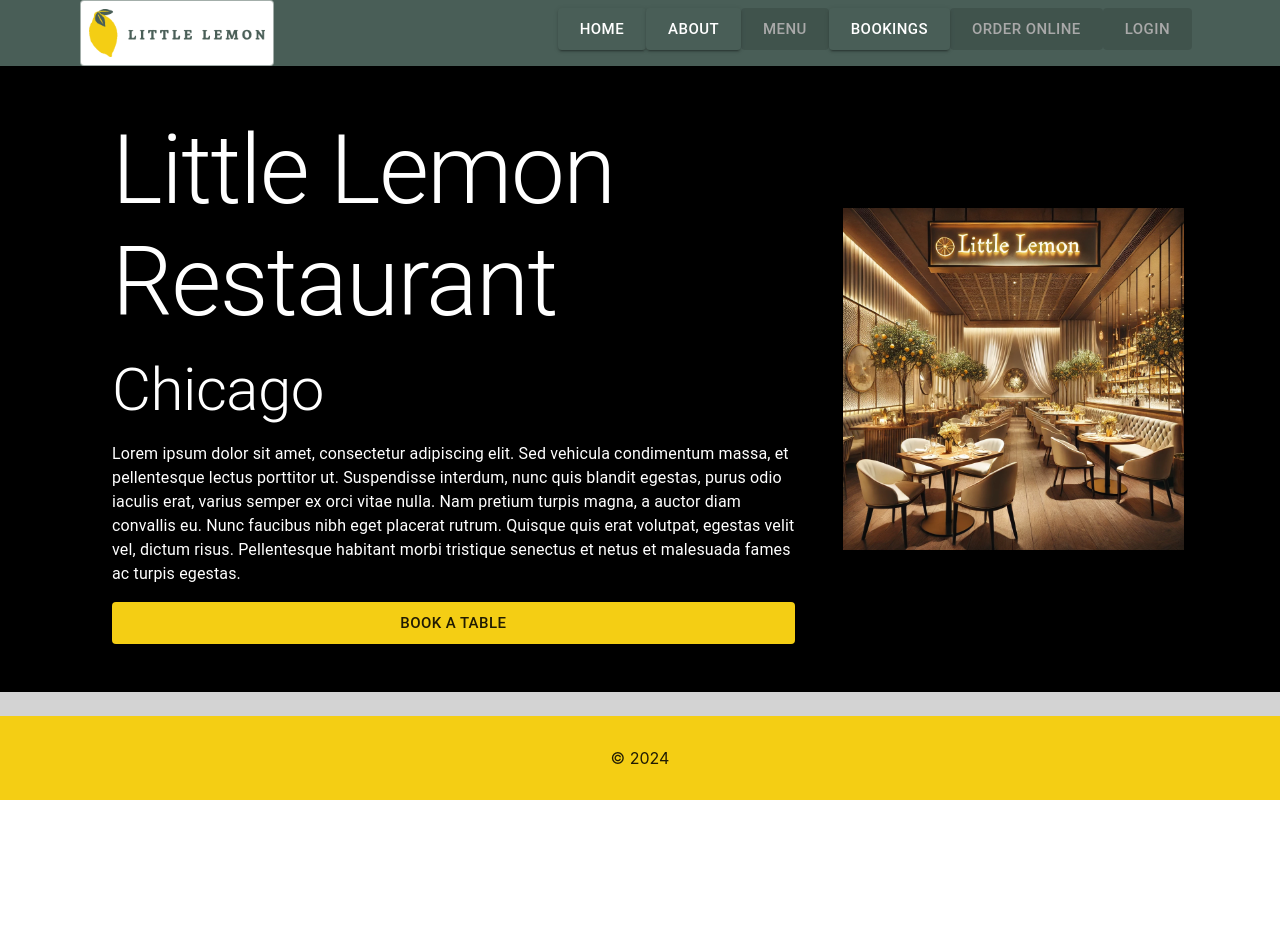
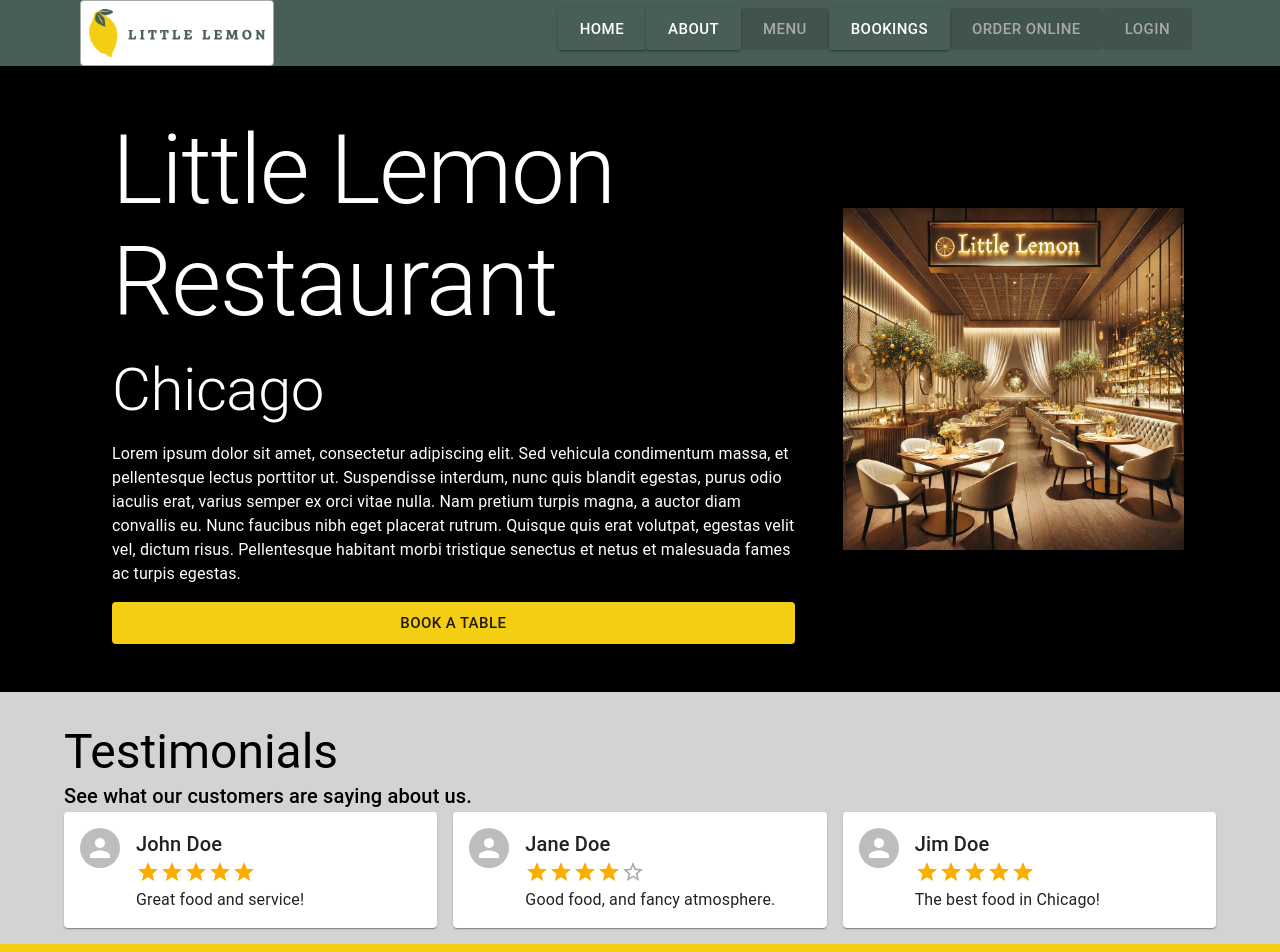
Before and after one commit to ipilatuna-udt/developer-capstone, a React (Create React App) app: page / in a window 1280 px wide. Shown: the top 952 px of the page. Before the commit the page ends 800 px from the top, so only its background shows below. Built offline with nearby package versions, Linux system fonts and the light colour scheme.

Commit message:
Testimonials Section

```diff
--- a/src/components/home/HomeSection.js
+++ b/src/components/home/HomeSection.js
@@ -2,7 +2,7 @@ import { Box,Container } from '@mui/material'
 
 function HomeSection({background, color, children}) {
   return (
-  <Box width={1} sx={{background, color}}>
+  <Box width={1} sx={{background, color, mb:2}}>
     <Container>
         {children}
     </Container>
--- /dev/null
+++ b/src/components/home/Testimonials.js
@@ -0,0 +1,63 @@
+import React from 'react';
+import { Avatar, Typography, Box, Button, Card, Grid2 as Grid, Paper, Rating } from '@mui/material';
+import HomeSection from './HomeSection';
+
+const testimonials = [
+    {
+        id: 1,
+        name: 'John Doe',
+        rating: 5,
+        comment: 'Great food and service!'
+    },
+    {
+        id: 2,
+        name: 'Jane Doe',
+        rating: 4,
+        comment: 'Good food, and fancy atmosphere.'
+    },
+    {
+        id: 3,
+        name: 'Jim Doe',
+        rating: 5,
+        comment: 'The best food in Chicago!'
+    }
+];
+
+function TestimonialCard ({name, rating, comment}) {
+  return (
+    <Card>
+      <Paper sx={{padding: 2}}>
+        <Grid container spacing={2}>
+            <Grid >
+                <Avatar />
+            </Grid>
+            <Grid >
+                <Typography variant="h6">{name}</Typography>
+                <Rating value={rating} readOnly />
+                <Typography variant="body1">{comment}</Typography>
+            </Grid>
+        </Grid>
+      </Paper>
+    </Card>
+  );
+}
+
+function Testimonials() {
+  return (
+    <HomeSection>
+      <Typography variant="h3">Testimonials</Typography>
+      <Typography variant="h6">
+        See what our customers are saying about us.
+        </Typography>
+      <Grid container spacing={2}>
+        {testimonials.map((testimonial) => (
+          <Grid key={testimonial.id} size={{xs: 12, sm: 6, lg: 4}}>
+            <TestimonialCard {...testimonial} />
+          </Grid>
+        ))}
+      </Grid>
+    </HomeSection>
+  );
+}
+
+export default Testimonials;
--- a/src/components/home/index.js
+++ b/src/components/home/index.js
@@ -1 +1,2 @@
-export {default as HomeHero} from "./Hero";
+export { default as HomeHero } from "./Hero";
+export { default as HomeTestimonials } from "./Testimonials";
--- a/src/pages/HomePage.js
+++ b/src/pages/HomePage.js
@@ -1,11 +1,12 @@
-import { Grid2 as Grid } from "@mui/material";
-import { HomeHero } from "../components/home";
+import { Box} from "@mui/material";
+import { HomeHero, HomeTestimonials } from "../components/home";
 
 function HomePage() {
   return (
-    <Grid container spacing={2}>
+    <Box display="flex" gap={2} flexDirection="column">
       <HomeHero />
-    </Grid>
+      <HomeTestimonials />
+    </Box>
   );
 }
 
```
